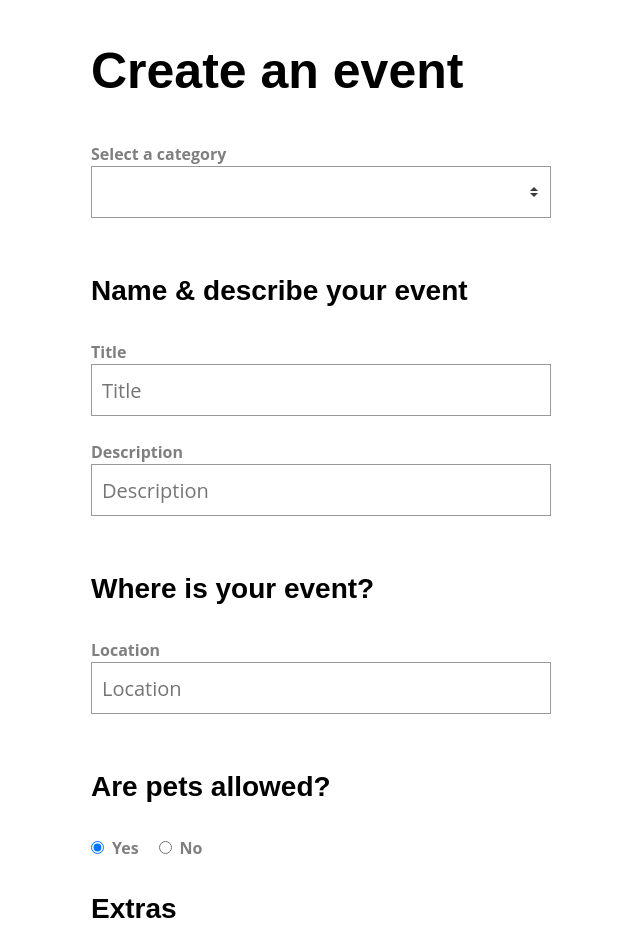
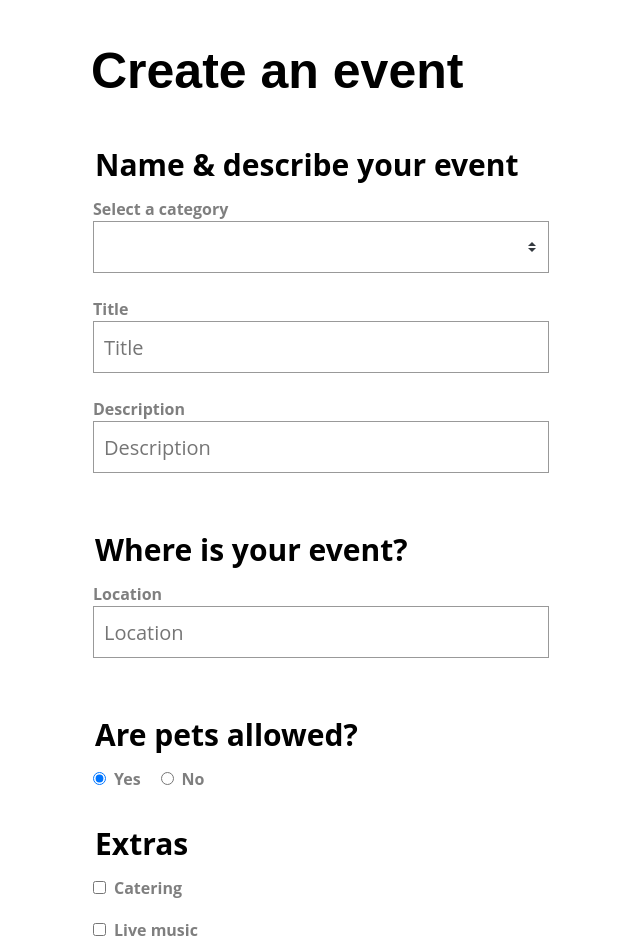
Before and after one commit to phucbm/vue-3-forms, a Vue app: page / in a window 1280 px wide. Shown: the top 952 px of the page, without its empty margins (339-979 px from the left). Built offline with nearby package versions, Linux system fonts and the light colour scheme.

Commit message:
:sparkles: a11y: fieldset and legend

```diff
--- a/src/views/SimpleForm.vue
+++ b/src/views/SimpleForm.vue
@@ -3,36 +3,36 @@
     <h1>Create an event</h1>
     <form @submit.prevent="sendForm">
 
+      <fieldset>
+        <legend>Name & describe your event</legend>
         <BaseSelect
             :options="categories"
             v-model="event.category"
             label="Select a category"
         />
-
-      <h3>Name & describe your event</h3>
-
-
         <BaseInput
             v-model="event.title"
             label="Title"
             type="text"
         />
-
         <BaseInput
             v-model="event.description"
             label="Description"
             type="text"
         />
+      </fieldset>
 
-      <h3>Where is your event?</h3>
-
+      <fieldset>
+        <legend>Where is your event?</legend>
         <BaseInput
             v-model="event.location"
             label="Location"
             type="text"
         />
+      </fieldset>
 
-      <h3>Are pets allowed?</h3>
+      <fieldset>
+        <legend>Are pets allowed?</legend>
         <div>
           <BaseRadioGroup
               v-model="event.pets"
@@ -40,21 +40,23 @@
               :options="petOptions"
           />
         </div>
+      </fieldset>
 
-      <h3>Extras</h3>
+      <fieldset>
+        <legend>Extras</legend>
         <div>
           <BaseCheckbox
               v-model="event.extras.catering"
               label="Catering"
           />
         </div>
-
         <div>
           <BaseCheckbox
               v-model="event.extras.music"
               label="Live music"
           />
         </div>
+      </fieldset>
 
       <button class="button -fill-gradient" type="submit">Submit</button>
     </form>
@@ -116,3 +118,8 @@ export default {
   }
 }
 </script>
+
+<style scoped>
+fieldset {margin-bottom:30px; border:none; padding:0;}
+legend {font-size:30px; font-weight:700; margin:0 0 10px;}
+</style>
```
Lines whose indentation alone changed are shown as unchanged.
